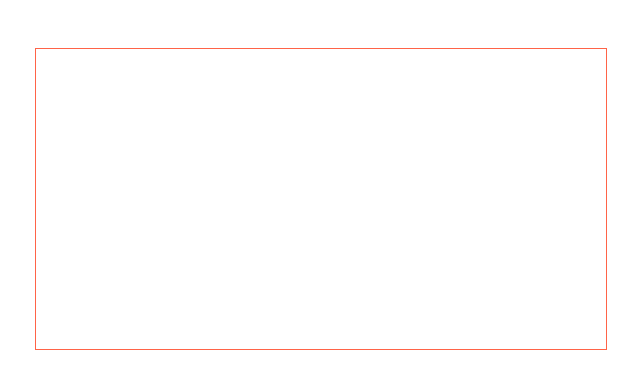
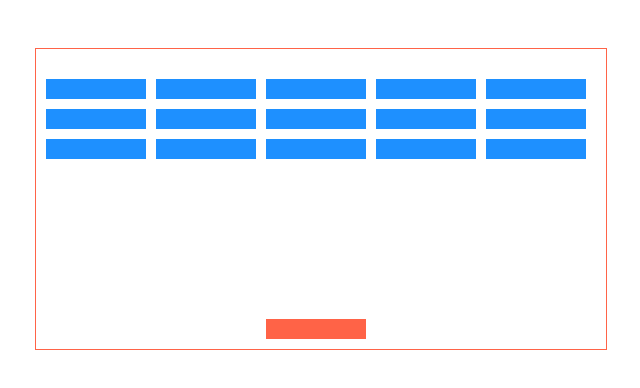
Before and after one commit to winvale/JUEGO, a plain HTML site: page index.html in a window 1280 px wide. Shown: the whole page, without its empty margins (319-959 px from the left). Drawn offline with Linux system fonts and the light colour scheme.

Commit message:
crear usuario

```diff
--- a/codigo.js
+++ b/codigo.js
@@ -1,3 +1,60 @@
 const contenedor = document.querySelector(".contenedor");
+//Definicion de medidas
 const altoTablero = 300;
-const anchotable = 570;
+const anchoTable = 570;
+const altoBloque = 20;
+const anchoBloque = 100;
+
+//definir posicion usurio
+const posicionInicialUsuario = [230, 10];
+let posicionActualUsuario = posicionInicialUsuario;
+//Definicion de la clase bloque
+class Bloque {
+  constructor(ejeX, ejeY) {
+    this.bottomLefft = [ejeX, ejeY];
+    this.bottomRigth = [ejeX + anchoBloque, ejeY];
+    this.topLeft = [ejeX, ejeY + altoBloque];
+    this.topRigth = [ejeX + anchoBloque, ejeY + altoBloque];
+  }
+}
+
+//Definir todos los bloques que
+const bloques = [
+  new Bloque(10, 250),
+  new Bloque(120, 250),
+  new Bloque(230, 250),
+  new Bloque(340, 250),
+  new Bloque(450, 250),
+  new Bloque(10, 220),
+  new Bloque(120, 220),
+  new Bloque(230, 220),
+  new Bloque(340, 220),
+  new Bloque(450, 220),
+  new Bloque(10, 190),
+  new Bloque(120, 190),
+  new Bloque(230, 190),
+  new Bloque(340, 190),
+  new Bloque(450, 190),
+];
+//funcion añadir bloques que
+function addBloques() {
+  for (let i = 0; i < bloques.length; i++) {
+    const bloque = document.createElement("div");
+    bloque.classList.add("bloque");
+    bloque.style.left = bloques[i].bottomLefft[0] + "px";
+    bloque.style.bottom = bloques[i].bottomLefft[1] + "px";
+    contenedor.appendChild(bloque);
+  }
+}
+addBloques();
+
+function dibujarUsuario() {
+  //definor usuario
+  usuario.style.left = posicionActualUsuario[0] + "px";
+  usuario.style.bottom = posicionActualUsuario[1] + "px";
+}
+//Añadir Usuario
+const usuario = document.createElement("div");
+usuario.classList.add("usuario");
+contenedor.appendChild(usuario);
+dibujarUsuario();
--- a/estilos.css
+++ b/estilos.css
@@ -2,7 +2,6 @@
     width: 900px;
     height: 100vh;
     margin:2rem auto;
-
     }
 .contenedor {
     width:570px;
@@ -11,3 +10,15 @@ position: relative;
     border:1px solid tomato;
     margin:3rem auto;
 }
+.bloque{
+    height:20px;
+    width:100px;
+    background-color:dodgerblue;
+    position:absolute;
+}
+.usuario{
+    width: 100px;
+    height: 20px;
+    position: absolute;
+    background-color: tomato;
+}
```
Lines whose indentation alone changed are shown as unchanged.
